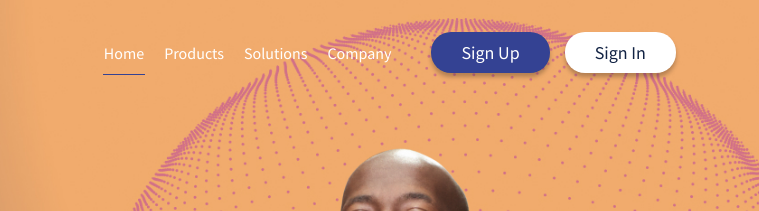
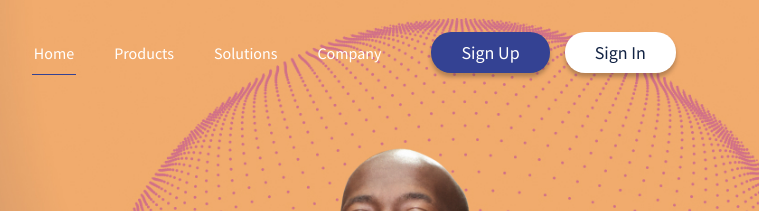
Before and after one commit to IanAndy/value8_payment, a plain HTML site: page index.html in a window 1280 px wide. Shown: the top 211 px of the page, 521-1280 px from the left. Drawn offline with Linux system fonts and the light colour scheme; files whose address does not match are found by name.

Commit message:
nav cleanup

```diff
--- a/css/main.css
+++ b/css/main.css
@@ -3013,7 +3013,7 @@ nav .nav-content ul li {
 
 nav .nav-content ul li a {
     color: var(--brand-white);
-    padding: 10px 10px;
+    padding: 10px 20px;
     display: inline-block;
     font-weight: 500;
     text-decoration: none;
@@ -3034,13 +3034,13 @@ nav .nav-content ul li a::after {
 }
 
 nav .nav-content ul li a.active:after {
-    width: 70%;
-    left: 15%;
+    width: 54%;
+    left: 23%;
 }
 
 nav .nav-content ul li a:hover:after {
-    width: 70%;
-    left: 15%;
+    width: 54%;
+    left: 23%;
 }
 
 nav .nav-content ul li:nth-last-child(3) {
@@ -3157,6 +3157,12 @@ nav .nav-content ul li a.primary-btn.btn-white {
     }
     .banner-section .nav-logo img {
         width: 190px;
+    }
+}
+
+@media only screen and (max-width: 1100px) {
+    nav .nav-content ul li a {
+        padding: 10px 15px;
     }
 }
 
```
